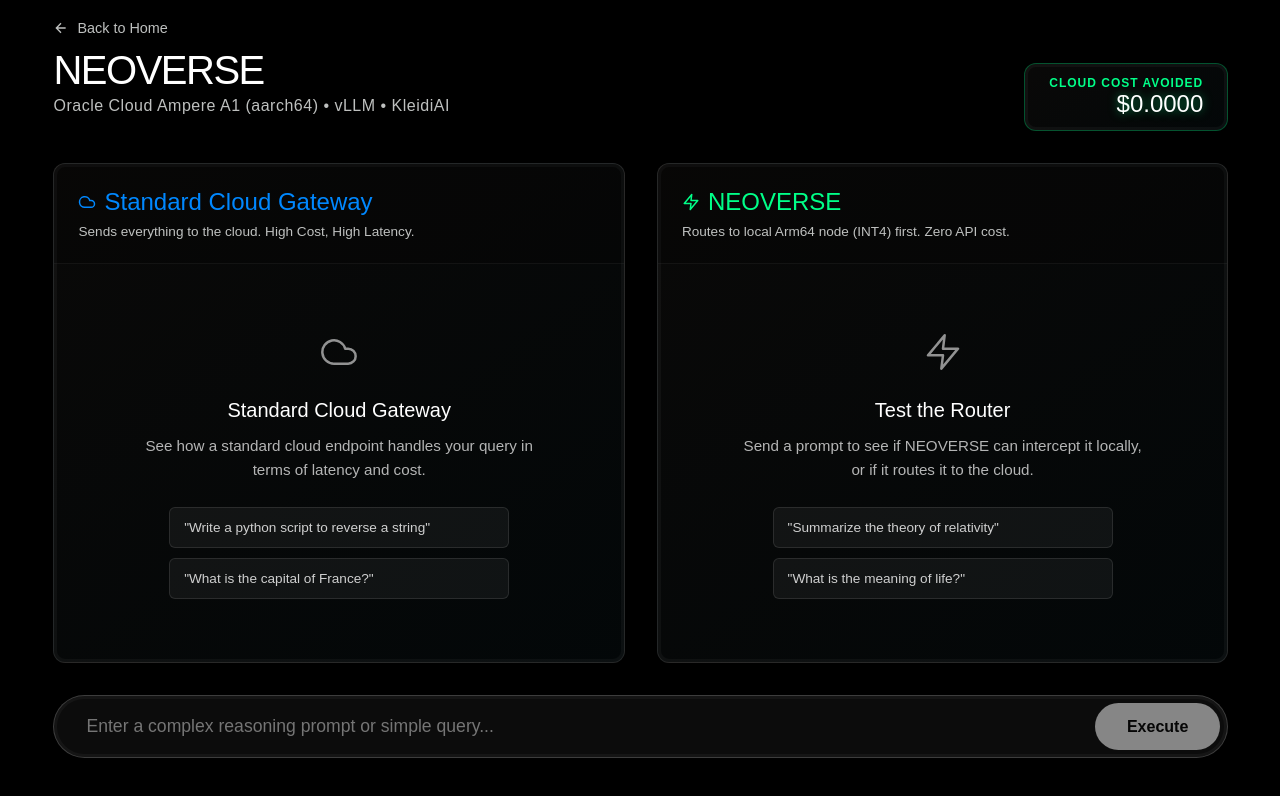
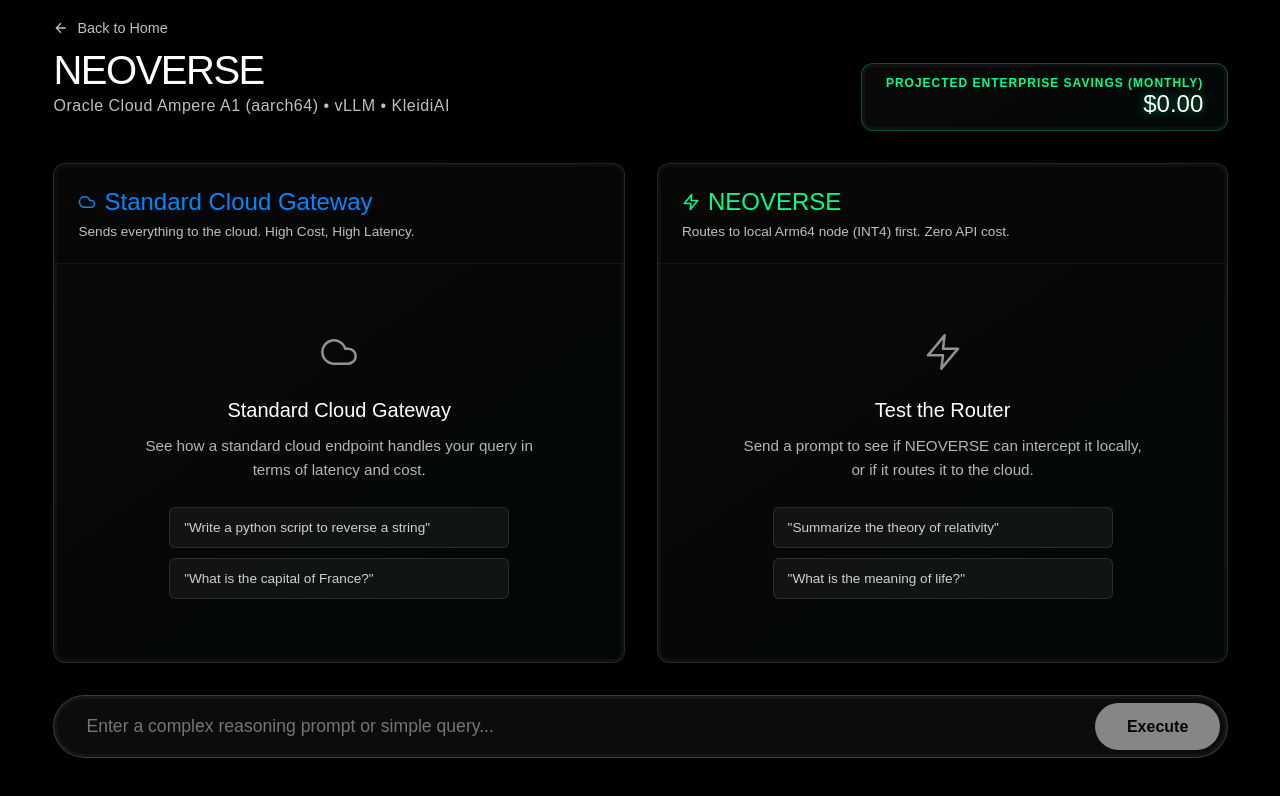
Before and after one commit to HillaryIkhais/NEOVERSE, a React app in the folder frontend/: page / in a window 1280 px wide. Both pictures are taken after a click on the button "Enter Dashboard". Shown: the top 796 px of the page. Built offline with nearby package versions, Linux system fonts and the light colour scheme; the HTML template or start-up script is replaced by a standard one.

Commit message:
feat: scale UI cost savings to enterprise monthly projection for better demo impact

```diff
--- a/frontend/src/Dashboard.jsx
+++ b/frontend/src/Dashboard.jsx
@@ -43,9 +43,9 @@
 
       const data = await response.json()
 
-      // Update Savings
+      // Update Savings (Simulated at Enterprise Scale: 1 Million Requests/Day for 30 Days)
       if (data.triage.cost_saved) {
-        setSavings(prev => prev + data.triage.cost_saved)
+        setSavings(prev => prev + (data.triage.cost_saved * 30000000))
       }
 
       // Format Meta Strings
@@ -116,8 +116,8 @@
         </div>
 
         <div className={`savings-ticker ${bumpTicker ? 'bump' : ''}`}>
-          <span className="ticker-label">Cloud Cost Avoided</span>
-          <span className="ticker-value">${savings.toFixed(4)}</span>
+          <span className="ticker-label">Projected Enterprise Savings (Monthly)</span>
+          <span className="ticker-value">${savings.toLocaleString('en-US', {minimumFractionDigits: 2, maximumFractionDigits: 2})}</span>
         </div>
       </div>
 
```
